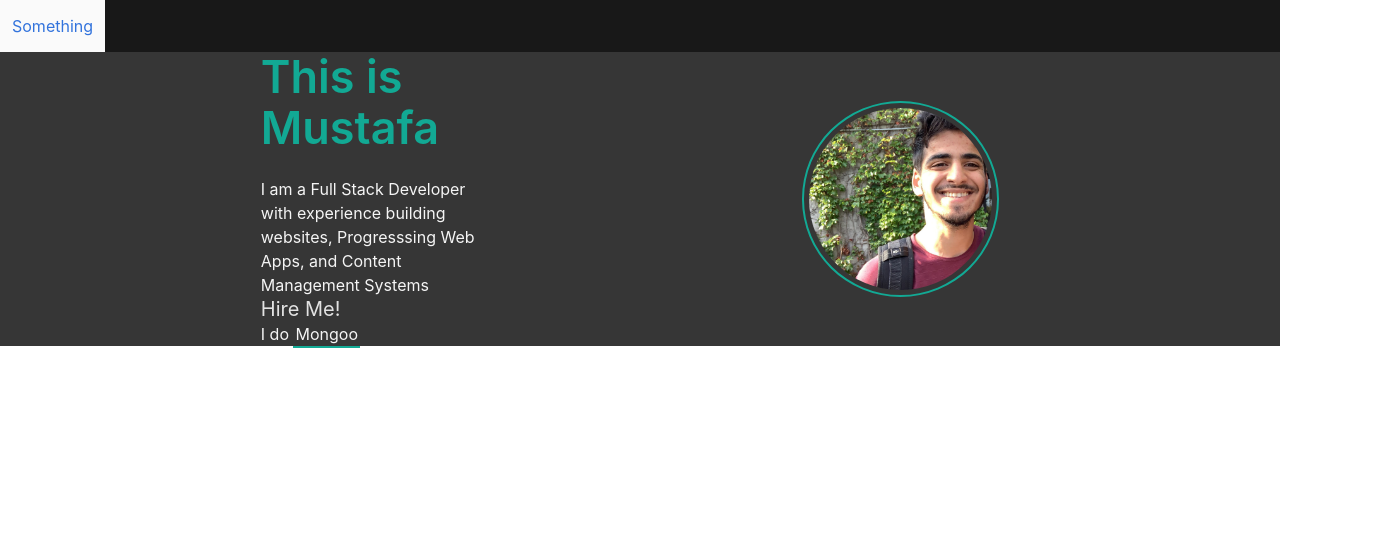
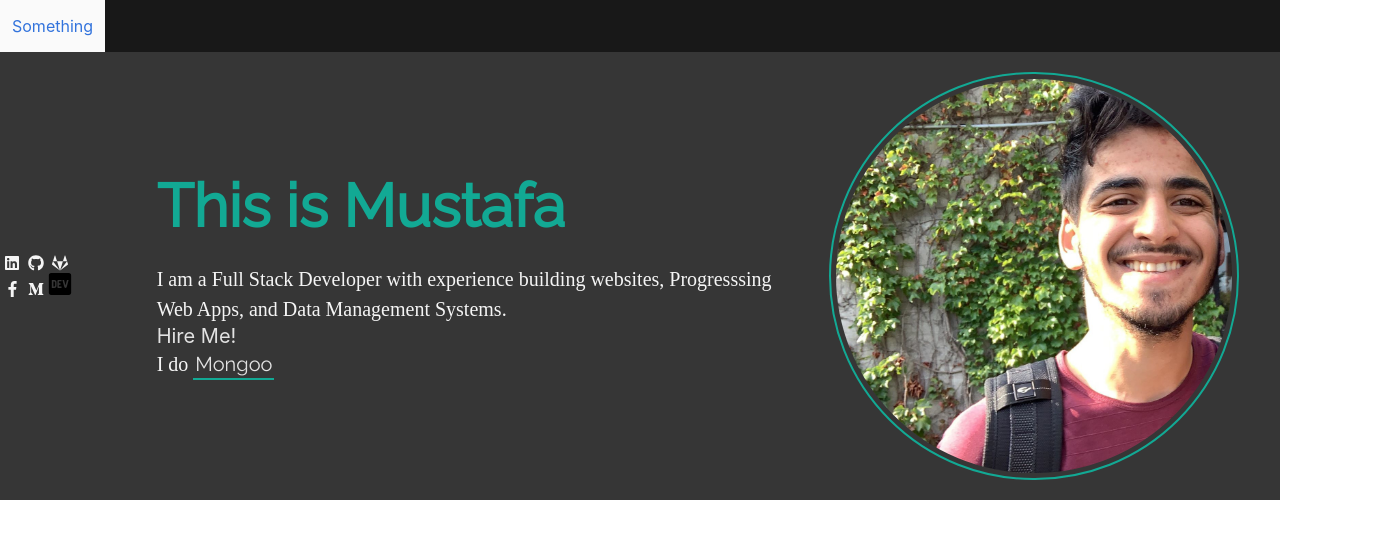
Before and after one commit to MustafaAnasKH99/my_portfolio, a React (Create React App) app: page / in a window 1280 px wide. Shown: the top 538 px of the page, 1399 px wide, since content can reach past the window. Built offline with nearby package versions, Linux system fonts and the light colour scheme.

Commit message:
Add Links

```diff
--- a/public/index.html
+++ b/public/index.html
@@ -3,6 +3,7 @@
   <head>
     <meta charset="utf-8" />
     <link rel="shortcut icon" href="%PUBLIC_URL%/favicon.ico" />
+    <link href="https://fonts.googleapis.com/css?family=Raleway&display=swap" rel="stylesheet">
     <meta name="viewport" content="width=device-width, initial-scale=1" />
     <meta name="theme-color" content="#000000" />
     <meta
--- a/src/App.js
+++ b/src/App.js
@@ -4,6 +4,7 @@ import './bulma.css';
 import './main.css';
 
 import Profile from './profile';
+import DevLogo from './dev.svg'
 import About from './about';
 import Timer from './timer';
 
@@ -13,27 +14,63 @@ function App() {
         <nav className="navbar navbar-edited" role="navigation" aria-label="main navigation" >
           <a href="/#" className="navbar-item navbar-item-edited">Something</a>
         </nav>
-      <section className="hero is-dark">
+      <section className="hero is-dark main-section-here">
         <div className="columns is-vcentered">
 
-          <div className="column">
+          <div className="column is-1 float-left">
+
+          <span class="icon">
+            <a href="http://linkedin.com/in/mustafa-kharnoub/" target="_blank" rel="noopener noreferrer">
+              <i class="fab fa-linkedin"></i>
+            </a>
+          </span>
+
+            <span class="icon">
+              <a href="http://github.com/MustafaAnasKH99" target="_blank" rel="noopener noreferrer">
+                <i class="fab fa-github"></i>
+              </a>
+            </span>
+
+            <span class="icon">
+              <a href="http://gitlab.com/MustafaAnasKH99/" target="_blank" rel="noopener noreferrer">
+                <i class="fab fa-gitlab"></i>
+              </a>
+            </span>
+
+            <span class="icon">
+              <a href="http://facebook.com/MustafaAnasKH99" target="_blank" rel="noopener noreferrer">
+                <i class="fab fa-facebook-f"></i>
+              </a>
+            </span>
+
+            <span class="icon">
+              <a href="http://facebook.com/MustafaAnasKH99" target="_blank" rel="noopener noreferrer">
+                <i class="fab fa-medium-m"></i>
+              </a>
+            </span>
+
+            <span class="icon">
+              <a href="http://dev.to/mustafaanaskh99/" target="_blank" rel="noopener noreferrer">
+                <img src={DevLogo} alt="Dev.to" />
+              </a>
+            </span>
 
           </div>
-
-          <div className="column is-third">
+          <div className="column"></div>
+          <div className="column"></div>
+          <div className="column is-6">
             <About />
             <Timer  />
           </div>
 
-          <div className="column">
-
-          </div>
-
           <Profile />
-
-          <div className="column">
-
-          </div>
+          <div className="column"></div>
+          <div className="column"></div>
+          <div className="column"></div>
+          <div className="column"></div>
+          <div className="column"></div>
+          <div className="column"></div>
+          <div className="column"></div>
 
         </div>
       </section>
--- a/src/about.js
+++ b/src/about.js
@@ -9,8 +9,8 @@ class About extends Component {
         return (
             <div>
                 <h1 className="title" id="my-profile-name">This is Mustafa</h1>
-                <p>
-                    I am a Full Stack Developer with experience building websites, Progresssing Web Apps, and Content Management Systems
+                <p className="about-me-par">
+                    I am a Full Stack Developer with experience building websites, Progresssing Web Apps, and Data Management Systems.
                 </p>
                 <h1 className="subtitle">Hire Me!</h1>
             </div>
--- a/src/main.css
+++ b/src/main.css
@@ -14,12 +14,29 @@
     border-radius: 50%;
 }
 
+.main-section-here{
+    box-sizing: border-box;
+}
+
 .changing-word{
     padding: 2px;
     border-bottom: 2px solid #12a994;
+    font-family: 'Raleway';
 }
 
 #my-profile-name{
-    font-size: 45px;
+    font-size: 60px;
+    font-weight: 400px;
+    font-family: 'Raleway';
     color: #12a994;
 }
+
+.about-me-par{
+    font-family: 'Railway';
+    font-weight: 300;
+    font-size: 1.25rem;
+}
+
+.float-this-left{
+    float: left;
+}
--- a/src/profile.js
+++ b/src/profile.js
@@ -8,12 +8,10 @@ class Profile extends Component {
     }
     render() {
         return (
-            <div className="column is-third">
-                <div className="profile-image-container">
-                    <figure className="image">
-                        <img src={profile} alt="profile" className="is-rounded" />
-                    </figure>
-                </div>
+            <div className="column is-4">
+                <figure className="image is-230x230">
+                    <img src={profile} alt="profile" className="image is-rounded profile-image-container" />
+                </figure>
             </div>
          );
     }
--- a/src/timer.js
+++ b/src/timer.js
@@ -28,7 +28,9 @@ class Timer extends Component {
     render() {
       return (
         <div>
-          I do <span className="changing-word">{this.state.do}</span>
+            <p className="about-me-par">
+            I do <span className="changing-word subtitle">{this.state.do}</span>
+            </p>
         </div>
       );
     }
```
Also changed, not shown: src/dev.svg (added).
